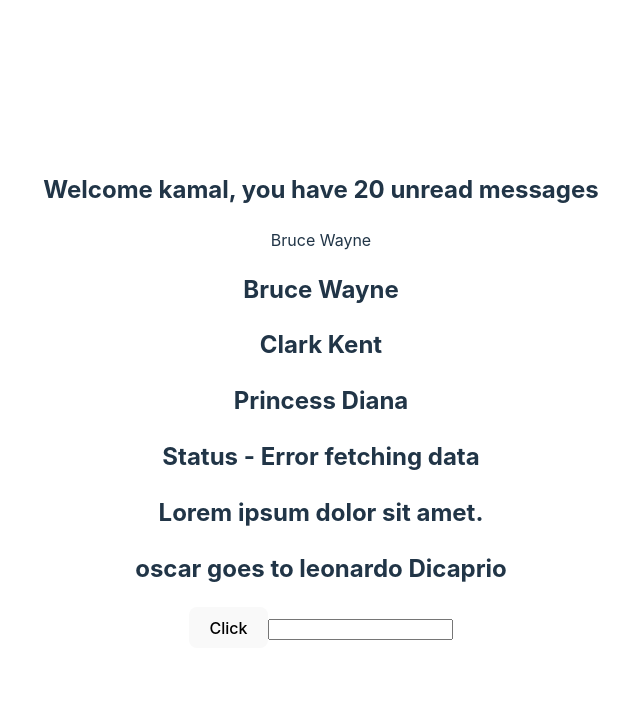
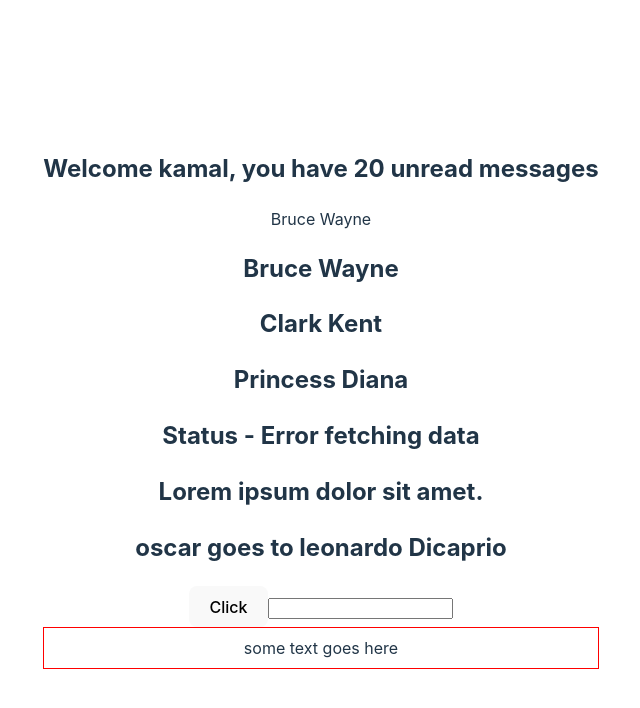
Before and after one commit to Meetkamal256/React-typescript, a React (Vite) app in the folder react-typescript-demo/: page / in a window 1280 px wide. Shown: the top 708 px of the page, without its empty margins (319-959 px from the left). Built offline with nearby package versions, Linux system fonts and the light colour scheme.

Commit message:
style props with React.CssProperties

```diff
--- a/react-typescript-demo/src/App.tsx
+++ b/react-typescript-demo/src/App.tsx
@@ -7,6 +7,7 @@
 import { PersonList } from "./components/PersonList";
 import { Status } from "./components/Status";
 import { Input } from "./components/Input";
+import { Container } from "./components/Container";
 
 function App() {
   const PersonName = {
@@ -44,6 +45,7 @@
         }}
       />
       <Input value="" handleChange={(event) => console.log(event)} />
+      <Container styles={{ border: "1px solid red", padding: "8px" }} />
     </>
   );
 }
--- /dev/null
+++ b/react-typescript-demo/src/components/Container.tsx
@@ -0,0 +1,7 @@
+type ContainerProps = {
+  styles: React.CSSProperties;
+};
+
+export const Container = (props: ContainerProps) => {
+  return <div style={props.styles}>some text goes here</div>;
+};
```
